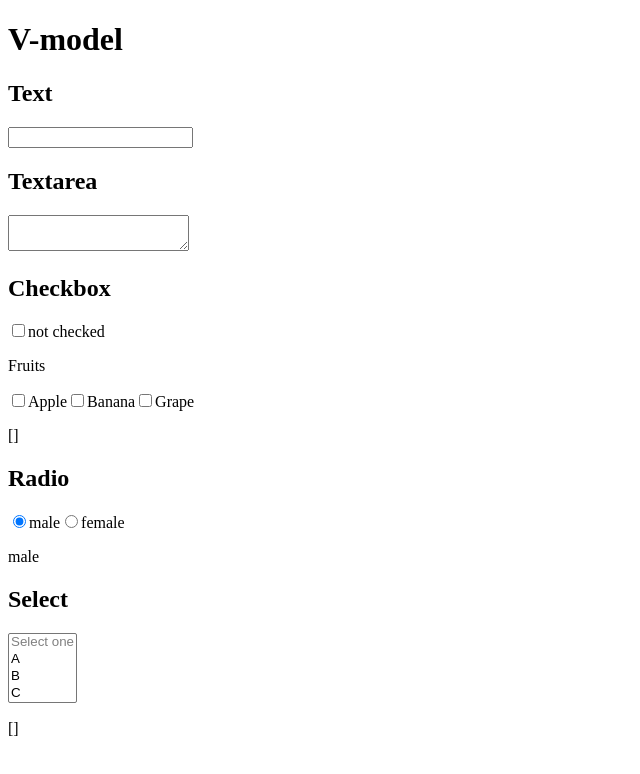
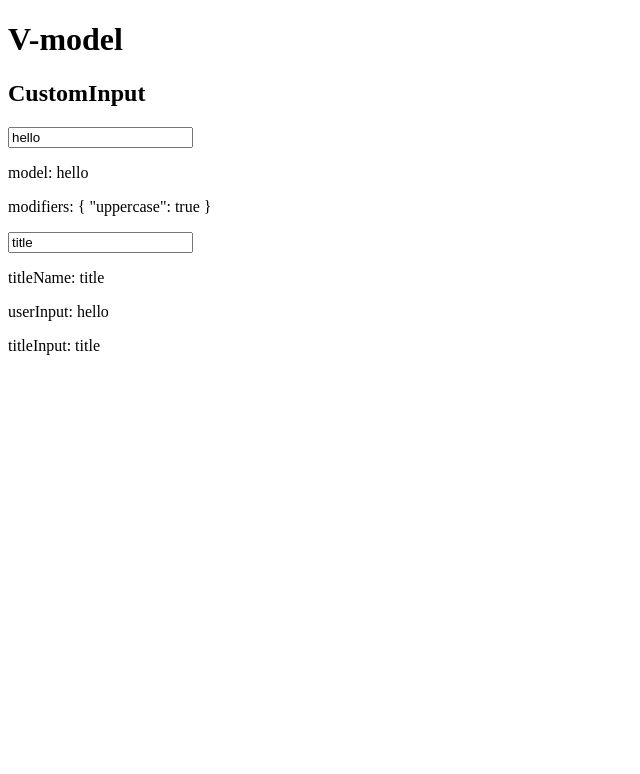
Before and after one commit to kadokichi/vue-lesson, a Vue app in the folder vue-lesson/: page / in a window 1280 px wide. Shown: the top 774 px of the page, without its empty margins (0-640 px from the left). Built offline with nearby package versions, Linux system fonts and the light colour scheme.

Commit message:
defineModelを使用してコンポーネントでv-modelを適用する

```diff
--- a/vue-lesson/src/App.vue
+++ b/vue-lesson/src/App.vue
@@ -1,49 +1,15 @@
 <script setup>
 import { ref } from 'vue';
-const userInput = ref('')
-const message = ref('')
-const checked = ref('not checked')
-const fruits = ref([])
-const gender = ref('male')
-const selected = ref([])
+import CustomInput from './components/CustomInput.vue';
+const userInput = ref('hello')
+const titleInput = ref('title')
 </script>
 
 <template>
   <h1>V-model</h1>
-  <h2>Text</h2>
-  <input v-model.lazy="userInput" type="text">
-  <p>{{ userInput }}</p>
-  <h2>Textarea</h2>
-  <textarea v-model.trim.number="message"></textarea>
-  <p style="white-space: pre;">{{ message }}</p>
-
-  <h2>Checkbox</h2>
-  <input id="checkbox" v-model="checked" type="checkbox" true-value="checked" false-value="not checked">
-  <label for="checkbox">{{ checked }}</label>
-  <p>Fruits</p>
-  <input id="Apple" v-model="fruits" type="checkbox" value="Apple">
-  <label for="Apple">Apple</label>
-  <input id="Banana" v-model="fruits" type="checkbox" value="Banana">
-  <label for="Banana">Banana</label>
-  <input id="Grape" v-model="fruits" type="checkbox" value="Grape">
-  <label for="Grape">Grape</label>
-  <p>{{ fruits }}</p>
-
-  <h2>Radio</h2>
-  <input id="male" v-model="gender" type="radio" value="male">
-  <label for="male">male</label>
-  <input id="female" v-model="gender" type="radio" value="female">
-  <label for="female">female</label>
-  <p>{{ gender }}</p>
-
-  <h2>Select</h2>
-  <select v-model="selected" multiple>
-    <option value="" disabled>Select one</option>
-    <option>A</option>
-    <option>B</option>
-    <option>C</option>
-  </select>
-  <p>{{ selected }}</p>
+  <CustomInput v-model.uppercase="userInput" v-model:title-name="titleInput"/>
+  <p>userInput: {{ userInput }}</p>
+  <p>titleInput: {{ titleInput }}</p>
 </template>
 
 <style scoped>
--- /dev/null
+++ b/vue-lesson/src/components/CustomInput.vue
@@ -0,0 +1,25 @@
+<script setup>
+  const [model, modifiers] = defineModel({
+    type: String,
+    default: 'default',
+    set(value) {
+      if (modifiers.uppercase) {
+      return value.toUpperCase()
+      }
+      return value
+    }
+  })
+  const titleName = defineModel('titleName', {
+    type: String,
+    required: true
+  })
+</script>
+
+<template>
+  <h2>CustomInput</h2>
+  <input v-model="model" type="text">
+  <p>model: {{ model }}</p>
+  <p>modifiers: {{ modifiers }}</p>
+  <input v-model="titleName" type="text">
+  <p>titleName: {{ titleName }}</p>
+</template>
```
